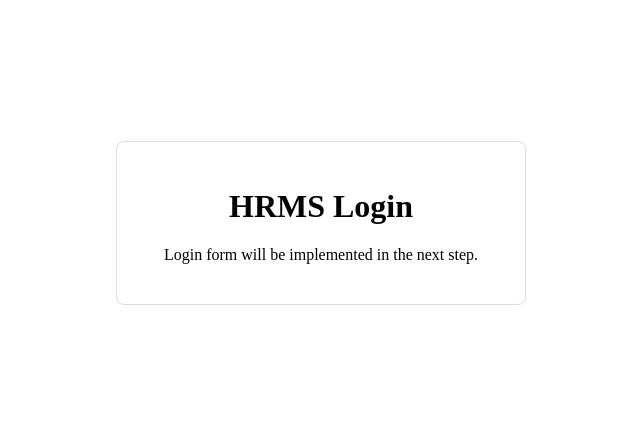
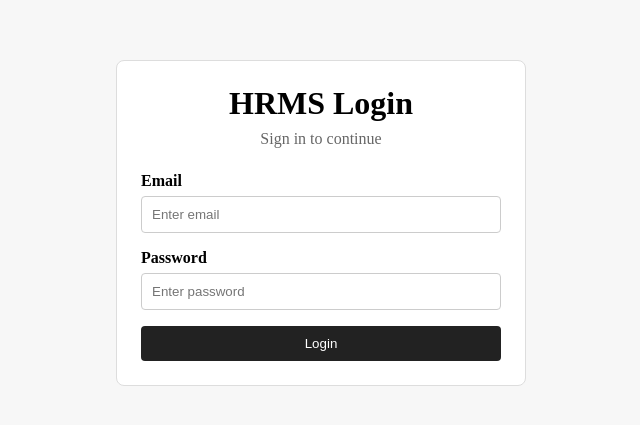
Before and after one commit to YashRohan07/human-resource-management-system, an Angular app in the folder hrms-client/: page /login in a window 1280 px wide. Shown: the part 185-610 px from the top of the page, without its empty margins (319-959 px from the left). Built offline with nearby package versions, Linux system fonts and the light colour scheme.

Commit message:
Implement frontend login authentication flow

```diff
--- a/hrms-client/src/app/features/auth/login/login.component.html
+++ b/hrms-client/src/app/features/auth/login/login.component.html
@@ -1,6 +1,43 @@
 <div class="login-page">
   <div class="login-card">
     <h1>HRMS Login</h1>
-    <p>Login form will be implemented in the next step.</p>
+    <p class="subtitle">Sign in to continue</p>
+
+    <form [formGroup]="loginForm" (ngSubmit)="onSubmit()">
+
+      <div class="form-group">
+        <label for="email">Email</label>
+
+        <input id="email"
+               type="email"
+               formControlName="email"
+               placeholder="Enter email" />
+
+        <small *ngIf="hasError('email')">
+          Please enter a valid email.
+        </small>
+      </div>
+
+      <div class="form-group">
+        <label for="password">Password</label>
+
+        <input id="password"
+               type="password"
+               formControlName="password"
+               placeholder="Enter password" />
+
+        <small *ngIf="hasError('password')">
+          Password is required.
+        </small>
+      </div>
+
+      <div class="error-message" *ngIf="errorMessage">
+        {{ errorMessage }}
+      </div>
+
+      <button type="submit" [disabled]="isLoading">
+        {{ isLoading ? 'Logging in...' : 'Login' }}
+      </button>
+    </form>
   </div>
 </div>
--- a/hrms-client/src/app/features/auth/login/login.component.scss
+++ b/hrms-client/src/app/features/auth/login/login.component.scss
@@ -3,12 +3,69 @@
   display: flex;
   align-items: center;
   justify-content: center;
+  background: #f7f7f7;
 }
 
 .login-card {
   width: 360px;
   padding: 24px;
+  background: #ffffff;
   border: 1px solid #dddddd;
   border-radius: 8px;
+}
+
+h1 {
+  margin: 0;
   text-align: center;
 }
+
+.subtitle {
+  margin: 8px 0 24px;
+  text-align: center;
+  color: #666666;
+}
+
+.form-group {
+  margin-bottom: 16px;
+}
+
+label {
+  display: block;
+  margin-bottom: 6px;
+  font-weight: 600;
+}
+
+input {
+  width: 100%;
+  padding: 10px;
+  border: 1px solid #cccccc;
+  border-radius: 4px;
+  box-sizing: border-box;
+}
+
+small {
+  display: block;
+  margin-top: 5px;
+  color: #c0392b;
+}
+
+.error-message {
+  margin-bottom: 16px;
+  color: #c0392b;
+  font-size: 14px;
+}
+
+button {
+  width: 100%;
+  padding: 10px;
+  border: none;
+  border-radius: 4px;
+  background: #222222;
+  color: #ffffff;
+  cursor: pointer;
+}
+
+  button:disabled {
+    background: #777777;
+    cursor: not-allowed;
+  }
--- a/hrms-client/src/app/features/auth/login/login.component.ts
+++ b/hrms-client/src/app/features/auth/login/login.component.ts
@@ -1,10 +1,80 @@
 import { Component } from '@angular/core';
+import { CommonModule } from '@angular/common';
+import {
+  FormBuilder,
+  ReactiveFormsModule,
+  Validators
+} from '@angular/forms';
+import { Router } from '@angular/router';
+
+import { AuthService } from '../../../core/services/auth.service';
 
 @Component({
   selector: 'app-login',
-  imports: [],
+  imports: [CommonModule, ReactiveFormsModule],
   templateUrl: './login.component.html',
   styleUrl: './login.component.scss'
 })
 export class LoginComponent {
+
+  isLoading = false;
+  errorMessage = '';
+
+  // Login form
+  loginForm;
+
+  constructor(
+    private formBuilder: FormBuilder,
+    private authService: AuthService,
+    private router: Router
+  ) {
+
+    // Initialize form controls
+    this.loginForm = this.formBuilder.group({
+      email: ['', [Validators.required, Validators.email]],
+      password: ['', [Validators.required]]
+    });
+  }
+
+  // Submit login request
+  onSubmit(): void {
+
+    this.errorMessage = '';
+
+    if (this.loginForm.invalid) {
+      this.loginForm.markAllAsTouched();
+      return;
+    }
+
+    this.isLoading = true;
+
+    const request = {
+      email: this.loginForm.value.email ?? '',
+      password: this.loginForm.value.password ?? ''
+    };
+
+    this.authService.login(request).subscribe({
+      next: () => {
+        this.router.navigate(['/dashboard']);
+      },
+
+      error: error => {
+
+        this.errorMessage =
+          error?.error?.message ||
+          error?.message ||
+          'Login failed.';
+
+        this.isLoading = false;
+      }
+    });
+  }
+
+  // Helper for validation UI
+  hasError(controlName: 'email' | 'password'): boolean {
+
+    const control = this.loginForm.get(controlName);
+
+    return !!control && control.invalid && control.touched;
+  }
 }
```
